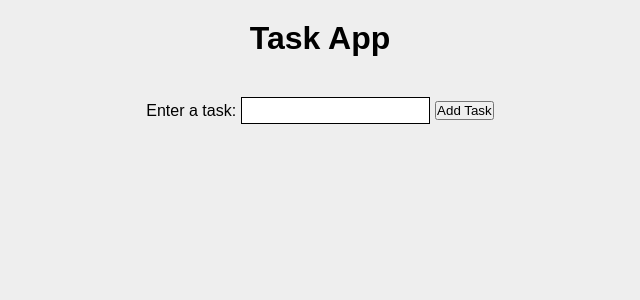
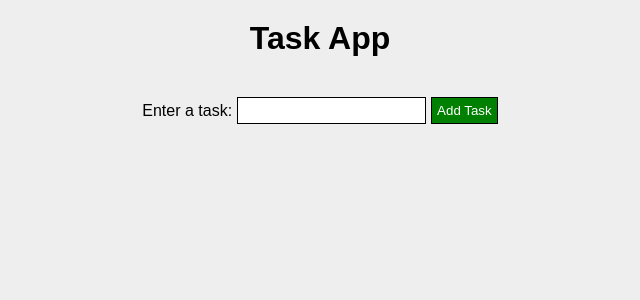
Before and after one commit to James-Rozy/task-app, a React (Create React App) app: page / in a window 1280 px wide. Shown: the top 300 px of the page, without its empty margins (320-960 px from the left). Built offline with nearby package versions, Linux system fonts and the light colour scheme.

Commit message:
Add id/class names to task-input and submit button

```diff
--- a/src/App.js
+++ b/src/App.js
@@ -55,7 +55,9 @@ class App extends Component {
               onChange={this.onChangeTask}
               value={task.text}
             />
-            <button type='submit'>Add Task</button>
+            <button type='submit' className='submit btn'>
+              Add Task
+            </button>
           </div>
         </form>
         <Overview tasks={tasks} />
```
